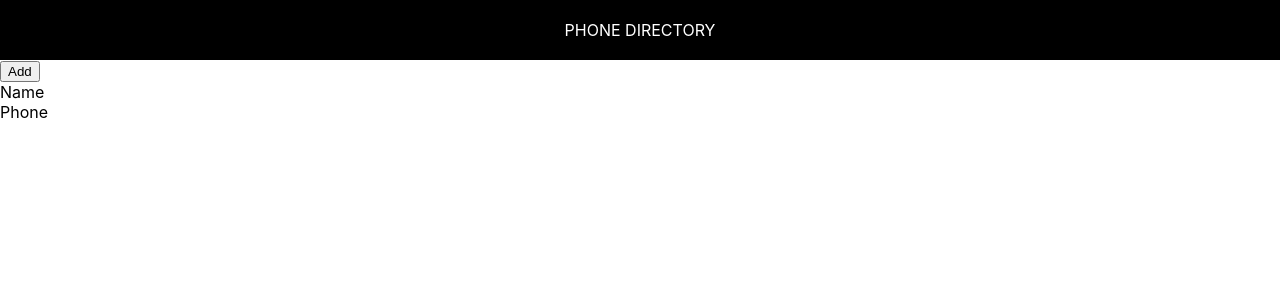
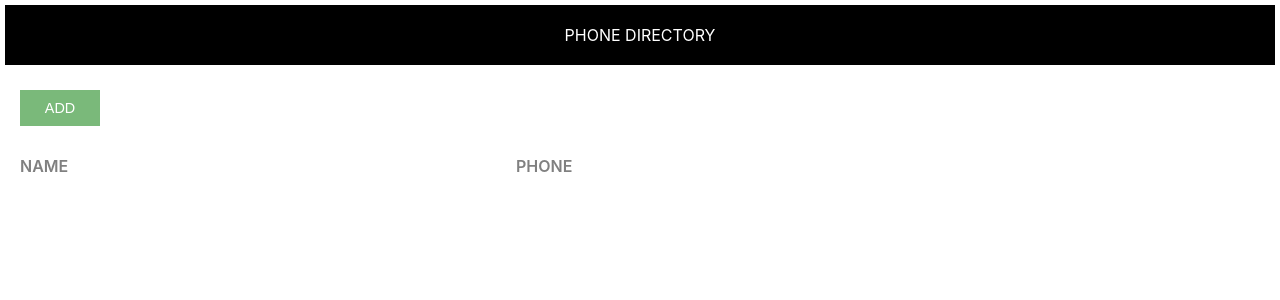
Before and after one commit to BirenBishnu/phone-directory, a React (Create React App) app: page / in a window 1280 px wide. Shown: the top 300 px of the page. Built offline with nearby package versions, Linux system fonts and the light colour scheme.

Commit message:
Styling, styled App HomePage

```diff
--- /dev/null
+++ b/src/App.css
@@ -0,0 +1,45 @@
+
+.component-body-container {
+    padding: 20px;
+}
+
+.custom-btn {
+    padding: 10px;
+    border: none;
+    margin-right: 10px;
+    text-transform: uppercase;
+    width: 80px;
+    font-size: 0.9rem;
+    cursor: pointer;
+    outline: none;
+}
+
+.add-btn {
+    background: #7ab97a;
+    color: #fff;
+}
+
+.grid-container {
+    display: grid;
+    grid-template-columns: 40% 30% auto;
+    margin-bottom: 10px;
+}
+
+.heading-container {
+    margin: 30px 0 30px 0;
+    width: 100%;
+}
+
+.grid-item {
+    background-color: rgba(255, 255, 255, 0.8);
+    font-size: 1.15rem;
+    word-wrap: break-word;
+    padding-right: 10px;
+}
+
+.name-heading, .phone-heading {
+    font-size: 1rem;
+    font-weight: 600;
+    color: #808080;
+    text-transform: uppercase;
+}
--- a/src/App.js
+++ b/src/App.js
@@ -1,21 +1,23 @@
-import React from 'react';
-import Header from "./Header";
+import React, { Component } from 'react';
+import Header from './Header.js';
+import './App.css';
 
-function App() {
+class App extends Component {
+  render() {
+    return (
+      <div>
+        <Header />
+        <div className="component-body-container">
+          <button className="custom-btn add-btn">Add</button>
 
-  return (
-    <div >
-      <Header />
-      <button>Add</button>
-      <div>
-        <span>Name</span><br />
-        <span>Phone</span>
+          <div className="grid-container heading-container">
+            <span className="grid-item name-heading">Name</span>
+            <span className="grid-item phone-heading">Phone</span>
+          </div>
+        </div>
       </div>
-    </div>
-
-
-
-  );
+    );
+  }
 }
 
 export default App;
--- a/src/Header.css
+++ b/src/Header.css
@@ -4,5 +4,6 @@
     background: #000000;
     color: #ffffff;
     text-transform: uppercase;
+    margin: 5px;
 
 }
```
